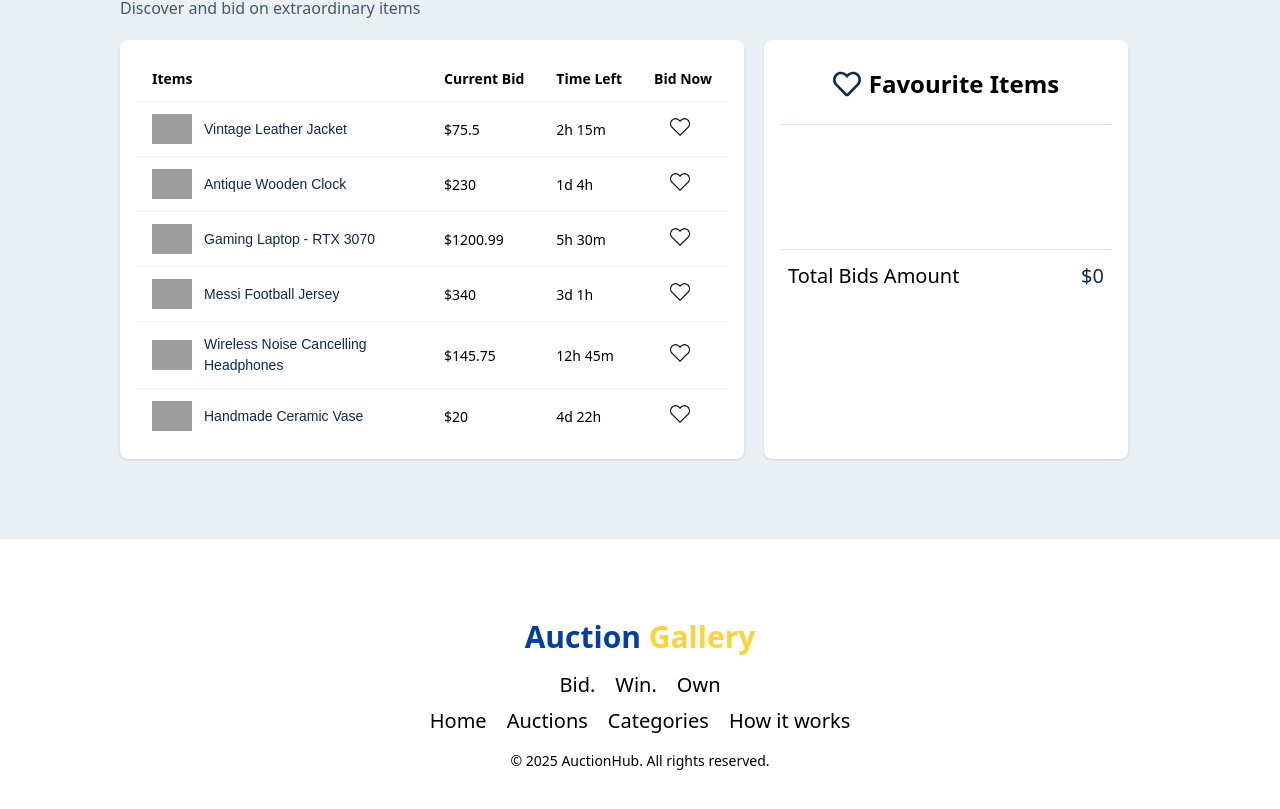
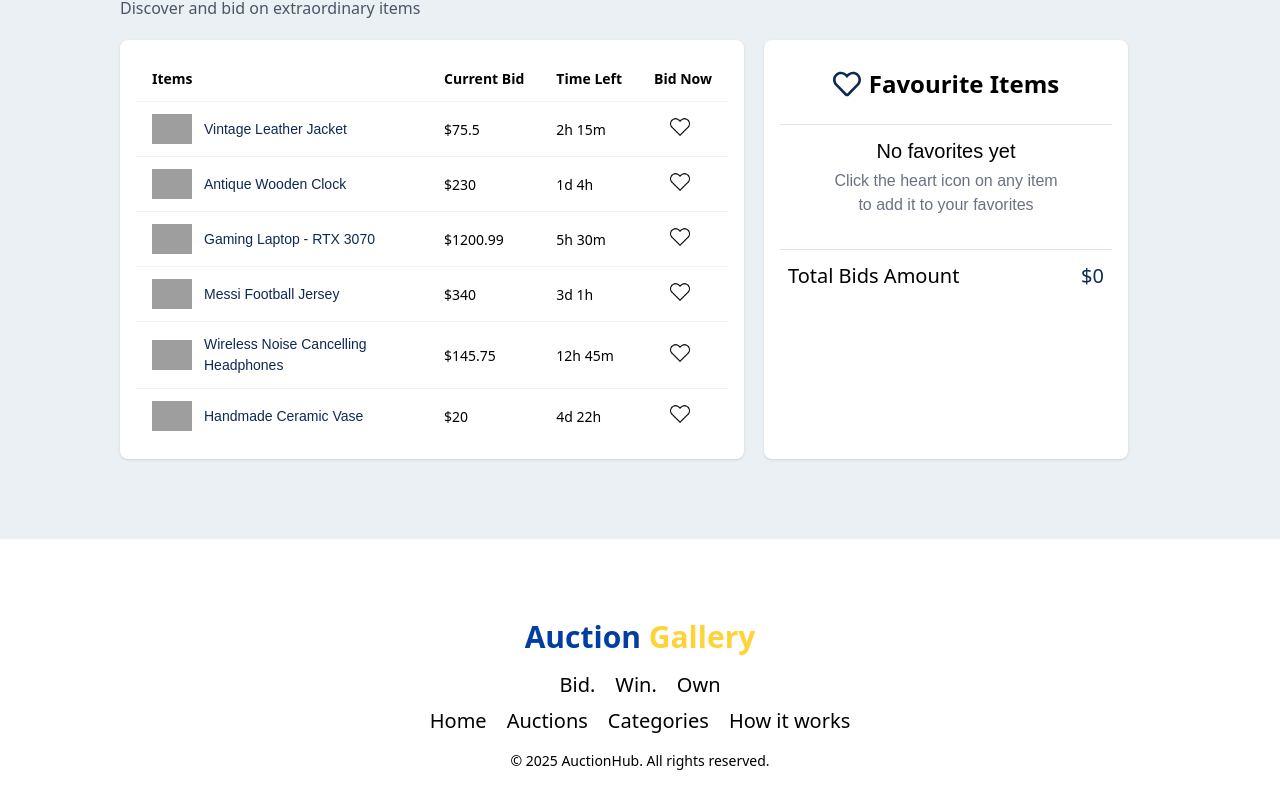
Before and after one commit to jeshankhan26/AuctionGallery, a React (Vite) app: page / in a window 1280 px wide. Shown: the part 840-1649 px from the top of the page. Built offline with nearby package versions, Linux system fonts and the light colour scheme; grey boxes are pictures that could not be loaded.

Commit message:
Six Commit

```diff
--- a/src/Components/Blogs.jsx
+++ b/src/Components/Blogs.jsx
@@ -29,6 +29,7 @@ const Blogs = ({handleBookmark}) => {
       </tr>
     </thead>
     <tbody>
+
       {
         blogs.map((blog, index) => (
           <Blog handleBookmark={handleBookmark} key={blog.id || index} blog={blog} />
--- a/src/Components/Content.jsx
+++ b/src/Components/Content.jsx
@@ -1,9 +1,18 @@
 import React, { useState } from 'react';
 import { FaRegHeart } from "react-icons/fa";
 import { IoClose } from "react-icons/io5";
+import { toast } from 'react-toastify';
 
 import Blogs from './Blogs';
 
+  const notify = () =>
+    toast(`Remove Data Successfully`, {
+      autoClose: 3000,
+      closeButton: true,
+      hideProgressBar: false,
+      pauseOnHover: true,
+      draggable: true,
+    });
 const Content = () => {
   const [Bookmark, setBookmark] = useState([]);
 
@@ -25,6 +34,7 @@ const Content = () => {
     const removedItem = Bookmark.find((item) => item.id === id);
     const updatedBookmarks = Bookmark.filter((item) => item.id !== id);
     setBookmark(updatedBookmarks);
+
 
     if (removedItem) {
       const newCount = parseFloat(Bit) - parseFloat(removedItem.currentBidPrice);
@@ -62,8 +72,15 @@ const Content = () => {
             <hr className='border-[#DCE5F3] my-3' />
 
             {/* Favourites List */}
+
             <div className='min-h-[100px]'>
               {
+                Bookmark.length === 0 ? (
+                  <div className="text-center space-y-1">
+                    <h1 className='sora front-medium text-xl'>No favorites yet</h1>
+                    <h1 className='text-gray-500 sora'>Click the heart icon on any item <br />to add it to your favorites</h1>
+                  </div>
+                ) :
                 Bookmark.map((maked) => (
                   <div key={maked.id} className="grid gap-7">
                     <div className="border-b border-[#DCE5F3] pl-3">
@@ -84,9 +101,13 @@ const Content = () => {
                         </div>
 
                         {/* Close Button */}
-                        <button onClick={() => handleRemoveBookmark(maked.id)}>
+                        <button onClick={() => {
+                          handleRemoveBookmark(maked.id);
+                          notify();
+                        }}>
                           <IoClose className="w-5 h-5 text-gray-500 hover:text-red-500 transition" />
                         </button>
+
                       </div>
                     </div>
                   </div>
```
Also changed, not shown: 5 other files (tests, documents, lock files or other folders).
